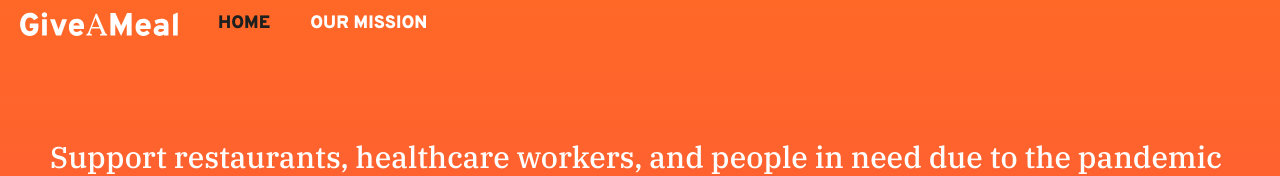
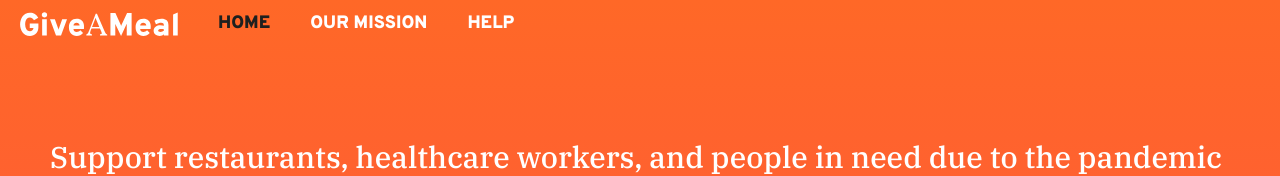
Before and after one commit to iambcho/gam_frontend, a React (Create React App) app: page / in a window 1280 px wide. Shown: the top 176 px of the page. Built offline with nearby package versions, Linux system fonts and the light colour scheme.

Commit message:
rough chatbot, still errors

```diff
--- a/src/components/view/HomePageView.js
+++ b/src/components/view/HomePageView.js
@@ -61,6 +61,7 @@ const HomePageView = () => {
           </Link></li>
           <li><Link className="nav-link" style={styles.pageSelected} to="/">HOME</Link></li>
           <li><Link className="nav-link" to="/mission">OUR MISSION</Link></li>
+          <li><a className="nav-link" href="http://gam-covid-assistant.mybluemix.net/">HELP</a></li>
         </ul>
       </div>
       <br />
```
